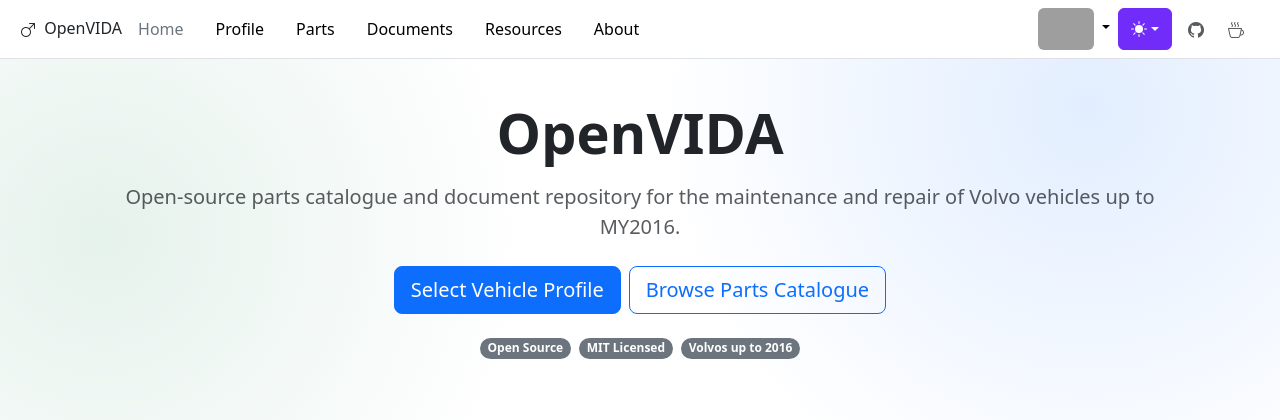
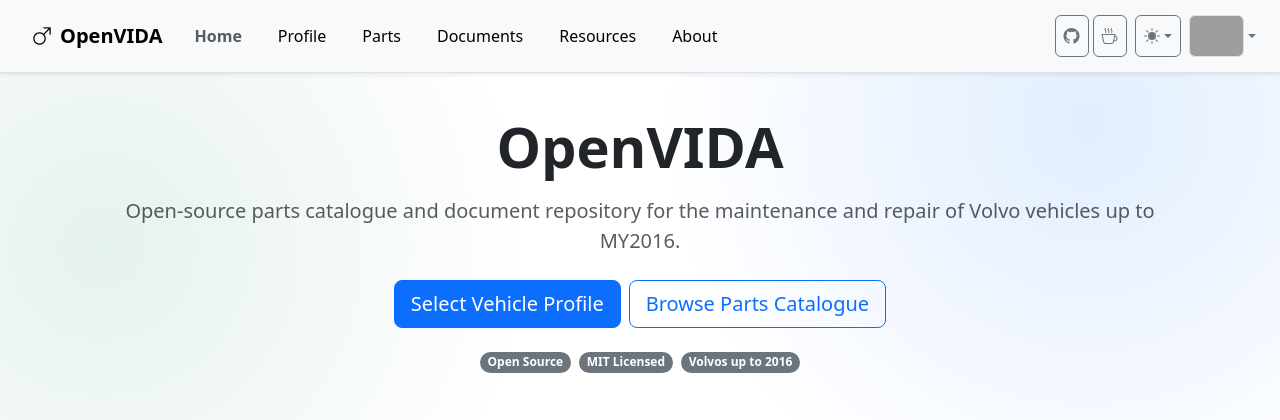
Before and after one commit to kForth/OpenVIDA, a Flask app: page / in a window 1280 px wide. Shown: the top 420 px of the page. Run offline with Flask 3, Linux system fonts and the light colour scheme; parts of the project's set-up code (start-up, migrations or seed data) failed here and were passed over; some libraries are stand-ins or nearby versions; grey boxes are pictures that could not be loaded.

Commit message:
Update navbar

```diff
--- a/openvida/static/css/style.css
+++ b/openvida/static/css/style.css
@@ -90,32 +90,6 @@ ul.ui-autocomplete {
     color: rgba(var(--bs-emphasis-color-rgb), .85);
 }
 
-/* Color Mode */
-.btn-bd-primary {
-    outline: 0;
-    --bd-violet-bg: #712cf9;
-    --bd-violet-rgb: 112.520718, 44.062154, 249.437846;
-
-    --bs-btn-font-weight: 600;
-    --bs-btn-color: var(--bs-white);
-    --bs-btn-bg: var(--bd-violet-bg);
-    --bs-btn-border-color: var(--bd-violet-bg);
-    --bs-btn-hover-color: var(--bs-white);
-    --bs-btn-hover-bg: #6528e0;
-    --bs-btn-hover-border-color: #6528e0;
-    --bs-btn-focus-shadow-rgb: var(--bd-violet-rgb);
-    --bs-btn-active-color: var(--bs-btn-hover-color);
-    --bs-btn-active-bg: #5a23c8;
-    --bs-btn-active-border-color: #5a23c8;
-}
-
-.bd-mode-toggle {
-    z-index: 1500;
-
-    & .dropdown-menu .active .bi {
-        display: block !important;
-    }
-}
 
 /* Misc */
 
--- a/openvida/templates/color_mode.html
+++ b/openvida/templates/color_mode.html
@@ -1,92 +1,33 @@
 <!-- Color Mode Selector -->
 <svg xmlns="http://www.w3.org/2000/svg" class="d-none">
     <symbol id="check2" viewBox="0 0 16 16">
-        <path
-            d="M13.854 3.646a.5.5 0 0 1 0 .708l-7 7a.5.5 0 0 1-.708 0l-3.5-3.5a.5.5 0 1 1 .708-.708L6.5 10.293l6.646-6.647a.5.5 0 0 1 .708 0z"
-        />
+        <path d="M13.854 3.646a.5.5 0 0 1 0 .708l-7 7a.5.5 0 0 1-.708 0l-3.5-3.5a.5.5 0 1 1 .708-.708L6.5 10.293l6.646-6.647a.5.5 0 0 1 .708 0z" />
     </symbol>
     <symbol id="circle-half" viewBox="0 0 16 16">
         <path d="M8 15A7 7 0 1 0 8 1v14zm0 1A8 8 0 1 1 8 0a8 8 0 0 1 0 16z" />
     </symbol>
     <symbol id="moon-stars-fill" viewBox="0 0 16 16">
-        <path
-            d="M6 .278a.768.768 0 0 1 .08.858 7.208 7.208 0 0 0-.878 3.46c0 4.021 3.278 7.277 7.318 7.277.527 0 1.04-.055 1.533-.16a.787.787 0 0 1 .81.316.733.733 0 0 1-.031.893A8.349 8.349 0 0 1 8.344 16C3.734 16 0 12.286 0 7.71 0 4.266 2.114 1.312 5.124.06A.752.752 0 0 1 6 .278z"
-        />
-        <path
-            d="M10.794 3.148a.217.217 0 0 1 .412 0l.387 1.162c.173.518.579.924 1.097 1.097l1.162.387a.217.217 0 0 1 0 .412l-1.162.387a1.734 1.734 0 0 0-1.097 1.097l-.387 1.162a.217.217 0 0 1-.412 0l-.387-1.162A1.734 1.734 0 0 0 9.31 6.593l-1.162-.387a.217.217 0 0 1 0-.412l1.162-.387a1.734 1.734 0 0 0 1.097-1.097l.387-1.162zM13.863.099a.145.145 0 0 1 .274 0l.258.774c.115.346.386.617.732.732l.774.258a.145.145 0 0 1 0 .274l-.774.258a1.156 1.156 0 0 0-.732.732l-.258.774a.145.145 0 0 1-.274 0l-.258-.774a1.156 1.156 0 0 0-.732-.732l-.774-.258a.145.145 0 0 1 0-.274l.774-.258c.346-.115.617-.386.732-.732L13.863.1z"
-        />
+        <path d="M6 .278a.768.768 0 0 1 .08.858 7.208 7.208 0 0 0-.878 3.46c0 4.021 3.278 7.277 7.318 7.277.527 0 1.04-.055 1.533-.16a.787.787 0 0 1 .81.316.733.733 0 0 1-.031.893A8.349 8.349 0 0 1 8.344 16C3.734 16 0 12.286 0 7.71 0 4.266 2.114 1.312 5.124.06A.752.752 0 0 1 6 .278z" />
+        <path d="M10.794 3.148a.217.217 0 0 1 .412 0l.387 1.162c.173.518.579.924 1.097 1.097l1.162.387a.217.217 0 0 1 0 .412l-1.162.387a1.734 1.734 0 0 0-1.097 1.097l-.387 1.162a.217.217 0 0 1-.412 0l-.387-1.162A1.734 1.734 0 0 0 9.31 6.593l-1.162-.387a.217.217 0 0 1 0-.412l1.162-.387a1.734 1.734 0 0 0 1.097-1.097l.387-1.162zM13.863.099a.145.145 0 0 1 .274 0l.258.774c.115.346.386.617.732.732l.774.258a.145.145 0 0 1 0 .274l-.774.258a1.156 1.156 0 0 0-.732.732l-.258.774a.145.145 0 0 1-.274 0l-.258-.774a1.156 1.156 0 0 0-.732-.732l-.774-.258a.145.145 0 0 1 0-.274l.774-.258c.346-.115.617-.386.732-.732L13.863.1z" />
     </symbol>
     <symbol id="sun-fill" viewBox="0 0 16 16">
-        <path
-            d="M8 12a4 4 0 1 0 0-8 4 4 0 0 0 0 8zM8 0a.5.5 0 0 1 .5.5v2a.5.5 0 0 1-1 0v-2A.5.5 0 0 1 8 0zm0 13a.5.5 0 0 1 .5.5v2a.5.5 0 0 1-1 0v-2A.5.5 0 0 1 8 13zm8-5a.5.5 0 0 1-.5.5h-2a.5.5 0 0 1 0-1h2a.5.5 0 0 1 .5.5zM3 8a.5.5 0 0 1-.5.5h-2a.5.5 0 0 1 0-1h2A.5.5 0 0 1 3 8zm10.657-5.657a.5.5 0 0 1 0 .707l-1.414 1.415a.5.5 0 1 1-.707-.708l1.414-1.414a.5.5 0 0 1 .707 0zm-9.193 9.193a.5.5 0 0 1 0 .707L3.05 13.657a.5.5 0 0 1-.707-.707l1.414-1.414a.5.5 0 0 1 .707 0zm9.193 2.121a.5.5 0 0 1-.707 0l-1.414-1.414a.5.5 0 0 1 .707-.707l1.414 1.414a.5.5 0 0 1 0 .707zM4.464 4.465a.5.5 0 0 1-.707 0L2.343 3.05a.5.5 0 1 1 .707-.707l1.414 1.414a.5.5 0 0 1 0 .708z"
-        />
+        <path d="M8 12a4 4 0 1 0 0-8 4 4 0 0 0 0 8zM8 0a.5.5 0 0 1 .5.5v2a.5.5 0 0 1-1 0v-2A.5.5 0 0 1 8 0zm0 13a.5.5 0 0 1 .5.5v2a.5.5 0 0 1-1 0v-2A.5.5 0 0 1 8 13zm8-5a.5.5 0 0 1-.5.5h-2a.5.5 0 0 1 0-1h2a.5.5 0 0 1 .5.5zM3 8a.5.5 0 0 1-.5.5h-2a.5.5 0 0 1 0-1h2A.5.5 0 0 1 3 8zm10.657-5.657a.5.5 0 0 1 0 .707l-1.414 1.415a.5.5 0 1 1-.707-.708l1.414-1.414a.5.5 0 0 1 .707 0zm-9.193 9.193a.5.5 0 0 1 0 .707L3.05 13.657a.5.5 0 0 1-.707-.707l1.414-1.414a.5.5 0 0 1 .707 0zm9.193 2.121a.5.5 0 0 1-.707 0l-1.414-1.414a.5.5 0 0 1 .707-.707l1.414 1.414a.5.5 0 0 1 0 .707zM4.464 4.465a.5.5 0 0 1-.707 0L2.343 3.05a.5.5 0 1 1 .707-.707l1.414 1.414a.5.5 0 0 1 0 .708z" />
     </symbol>
 </svg>
-<div class="dropdown bd-mode-toggle">
-    <button
-        class="btn btn-bd-primary py-2 dropdown-toggle d-flex align-items-center"
-        id="bd-theme"
-        type="button"
-        aria-expanded="false"
-        data-bs-toggle="dropdown"
-        aria-label="Toggle theme (auto)"
-    >
-        <svg class="bi my-1 theme-icon-active" width="1em" height="1em">
-            <use href="#circle-half"></use>
-        </svg>
-        <span class="visually-hidden" id="bd-theme-text">Toggle theme</span>
+<div class="dropdown">
+    <button class="btn btn-outline-secondary p-2 dropdown-toggle d-flex align-items-center" id="bd-theme" type="button" aria-expanded="false" data-bs-toggle="dropdown" data-bs-display="static" aria-label="Toggle theme (dark)">
+        <svg class="bi s1x1 my-1 theme-icon-active" aria-hidden="true"><use href="#moon-stars-fill"></use></svg>
+        <span class="d-none ms-2" id="bd-theme-text"></span>
     </button>
-    <ul
-        class="dropdown-menu dropdown-menu-end shadow"
-        aria-labelledby="bd-theme-text"
-    >
+    <ul class="dropdown-menu dropdown-menu-end" aria-labelledby="bd-theme-text">
+        {%- for (label, icon) in (("Light", "#sun-fill"), ("Dark", "#moon-stars-fill"), ("Auto", "#circle-half"))%}
         <li>
-            <button
-                type="button"
-                class="dropdown-item d-flex align-items-center"
-                data-bs-theme-value="light"
-                aria-pressed="false"
-            >
-                <svg class="bi me-2 opacity-50" width="1em" height="1em">
-                    <use href="#sun-fill"></use>
-                </svg>
-                Light
-                <svg class="bi ms-auto d-none" width="1em" height="1em">
-                    <use href="#check2"></use>
-                </svg>
+            <button type="button" class="dropdown-item d-flex align-items-center" data-bs-theme-value="{{ label | lower }}" aria-pressed="false">
+            <svg class="bi s1x1 me-2 opacity-50" aria-hidden="true"><use href="{{ icon }}"></use></svg>
+            {{ label }}
+            <svg class="bi s1x1 ms-auto d-none" aria-hidden="true"><use href="#check2"></use></svg>
             </button>
         </li>
-        <li>
-            <button
-                type="button"
-                class="dropdown-item d-flex align-items-center"
-                data-bs-theme-value="dark"
-                aria-pressed="false"
-            >
-                <svg class="bi me-2 opacity-50" width="1em" height="1em">
-                    <use href="#moon-stars-fill"></use>
-                </svg>
-                Dark
-                <svg class="bi ms-auto d-none" width="1em" height="1em">
-                    <use href="#check2"></use>
-                </svg>
-            </button>
-        </li>
-        <li>
-            <button
-                type="button"
-                class="dropdown-item d-flex align-items-center active"
-                data-bs-theme-value="auto"
-                aria-pressed="true"
-            >
-                <svg class="bi me-2 opacity-50" width="1em" height="1em">
-                    <use href="#circle-half"></use>
-                </svg>
-                Auto
-                <svg class="bi ms-auto d-none" width="1em" height="1em">
-                    <use href="#check2"></use>
-                </svg>
-            </button>
-        </li>
+        {%- endfor %}
     </ul>
 </div>
--- a/openvida/templates/nav.html
+++ b/openvida/templates/nav.html
@@ -1,83 +1,108 @@
-{% macro nav_link(path, text) -%} {%- set active = (path|length == 1 and
-request.path == path) or (path|length > 1 and request.path.startswith(path)) %}
+{% macro nav_link(path, text) -%}
+{%- set active = (path|length == 1 and request.path == path) or (path|length > 1 and request.path.startswith(path)) %}
 <a
-    class="nav-link {% if active %}link-secondary{% else %}link-body-emphasis{% endif %}"
+    class="nav-link px-3 py-2 rounded-3 link-body-emphasis{% if active %} fw-semibold text-body-secondary{% endif %}"
+    {% if active %}aria-current="page"{% endif %}
     href="{{ path }}"
     >{{ text }}</a
 >
-{%- endmacro %} {% macro info_row(obj, title) %}
+{%- endmacro %}
+{% macro info_row(obj, title) %}
 <tr class="text-nowrap" data-bind="attr: {hidden: !profileInfo().{{ obj }} }">
     <td class="fw-bold">{{ title }}:</td>
     <td data-bind="text: profileInfo().{{ obj }}"></td>
 </tr>
 {%- endmacro %}
-<header class="p-2 border-bottom">
-    <div class="container-fluid">
-        <div
-            class="d-flex flex-wrap align-items-center justify-content-center justify-content-lg-start"
-        >
+<header class="border-bottom bg-body-tertiary shadow-sm">
+    <nav class="navbar navbar-expand-lg navbar-light py-2">
+        <div class="container-fluid px-3 px-lg-4">
             <a
                 href="/"
-                class="d-flex align-items-center mb-2 mb-lg-0 link-body-emphasis text-decoration-none"
+                class="navbar-brand d-flex align-items-center fw-semibold link-body-emphasis text-decoration-none"
             >
-                <a class="navbar-brand" href="#">
-                    <i class="bi bi-gender-male me-1"></i> OpenVIDA
+                <span class="d-inline-flex align-items-center justify-content-center p-2">
+                    <i class="bi bi-gender-male"></i>
+                </span>
+                <span>OpenVIDA</span>
             </a>
-            </a>
-            <ul
-                class="nav col-12 col-lg-auto me-lg-auto mb-2 justify-content-center mb-md-0"
-            >
-                <li>{{ nav_link("/", "Home") }}</li>
-                <li>{{ nav_link("/profile/", "Profile") }}</li>
-                <li>{{ nav_link("/parts/", "Parts") }}</li>
-                <li>{{ nav_link("/documents/", "Documents") }}</li>
-                <li>{{ nav_link("/resources/", "Resources") }}</li>
-                <li>{{ nav_link("/about/", "About") }}</li>
+
+            <div class="ms-auto me-2 d-flex align-items-center gap-1 gap-sm-2 me-2 me-lg-0 order-lg-3 flex-shrink-0">
+                <ul class="navbar-nav flex-row me-auto mb-3 mb-lg-0 gap-1 pt-3 pt-lg-0">
+                    <li class="nav-item">
+                        <a
+                            class="btn btn-outline-secondary p-2 d-inline-flex align-items-center justify-content-center p-0"
+                            href="https://github.com/kForth/OpenVIDA"
+                            target="_blank"
+                            rel="noopener noreferrer"
+                            aria-label="Open GitHub repository"
+                        ><i class="bi bi-github"></i></a>
+                    </li>
+                    <li class="nav-item">
+                        <a
+                            class="btn btn-outline-secondary p-2 d-inline-flex align-items-center justify-content-center p-0"
+                            href="https://ko-fi.com/kestin"
+                            target="_blank"
+                            rel="noopener noreferrer"
+                            aria-label="Support on Ko-fi"
+                        ><i class="bi bi-cup-hot"></i></a>
+                    </li>
                 </ul>
-            <div class="dropdown text-end ms-2">
+                {% include "color_mode.html" %}
+                <div class="dropdown d-inline-flex align-items-center" style="height: 42px">
                     <a
                         href="#"
-                    class="d-block link-body-emphasis text-decoration-none dropdown-toggle"
+                        class="d-inline-flex align-items-center h-100 link-secondary text-decoration-none dropdown-toggle"
                         data-bs-toggle="dropdown"
                         aria-expanded="false"
                     >
                         <img
                             height="42"
-                        class="rounded"
-                        data-bind="attr: {src: `/Vida/ProfileImg/${selectedProfile()}`}"
+
+                            class="object-fit-contain rounded border bg-body-secondary"
+                            alt="Selected vehicle profile"
+                            data-bind="attr: {src: `/Vida/ProfileImg/${selectedProfile()}` }"
                         />
                     </a>
-                <div class="dropdown-menu">
-                    <table class="table table-sm table-borderless">
+                    <div class="dropdown-menu dropdown-menu-end p-2">
+                        <div class="small fw-semibold px-2 pb-1 text-body-secondary">Selected Profile</div>
+                        <table class="table table-sm table-borderless mb-0">
                             <tbody>
-                            {{ info_row("PartnerGroup", "Partner Group") }} {{
-                            info_row("VehicleModel", "Vehicle Model") }} {{
-                            info_row("ModelYear", "Model Year") }} {{
-                            info_row("Engine", "Engine") }} {{
-                            info_row("Steering", "Steering") }} {{
-                            info_row("BodyStyle", "Body Style") }} {{
-                            info_row("SpecialVehicle", "Special Vehicle") }}
+                                {{ info_row("PartnerGroup", "Partner Group") }}
+                                {{ info_row("VehicleModel", "Vehicle Model") }}
+                                {{ info_row("ModelYear", "Model Year") }}
+                                {{ info_row("Engine", "Engine") }}
+                                {{ info_row("Steering", "Steering") }}
+                                {{ info_row("BodyStyle", "Body Style") }}
+                                {{ info_row("SpecialVehicle", "Special Vehicle") }}
                             </tbody>
                         </table>
                     </div>
                 </div>
-            <div class="ms-2">{% include "color_mode.html" %}</div>
-            <div class="ms-2 ps-2">
-                <a
-                    class="p-3 ps-0 text-body-secondary"
-                    href="https://github.com/kForth/OpenVIDA"
-                    target="_blank"
-                    ><i class="bi bi-github"></i
-                ></a>
             </div>
-            <div class="ms-2">
-                <a
-                    class="p-3 ps-0 text-body-secondary"
-                    href="https://ko-fi.com/kestin"
-                    target="_blank"
-                    ><i class="bi bi-cup-hot"></i
-                ></a>
+
+            <button
+                class="navbar-toggler btn btn-outline-secondary px-2 flex-shrink-0"
+                style="height: 42px"
+                type="button"
+                data-bs-toggle="collapse"
+                data-bs-target="#mainNavbar"
+                aria-controls="mainNavbar"
+                aria-expanded="false"
+                aria-label="Toggle navigation"
+            >
+                <span class="navbar-toggler-icon s2x2"></span>
+            </button>
+
+            <div class="collapse navbar-collapse order-lg-2 flex-grow-1" id="mainNavbar">
+                <ul class="navbar-nav me-auto mb-3 mb-lg-0 gap-1 pt-3 pt-lg-0">
+                    <li class="nav-item">{{ nav_link("/", "Home") }}</li>
+                    <li class="nav-item">{{ nav_link("/profile/", "Profile") }}</li>
+                    <li class="nav-item">{{ nav_link("/parts/", "Parts") }}</li>
+                    <li class="nav-item">{{ nav_link("/documents/", "Documents") }}</li>
+                    <li class="nav-item">{{ nav_link("/resources/", "Resources") }}</li>
+                    <li class="nav-item">{{ nav_link("/about/", "About") }}</li>
+                </ul>
             </div>
         </div>
-    </div>
+    </nav>
 </header>
```
Lines whose indentation alone changed are shown as unchanged.
